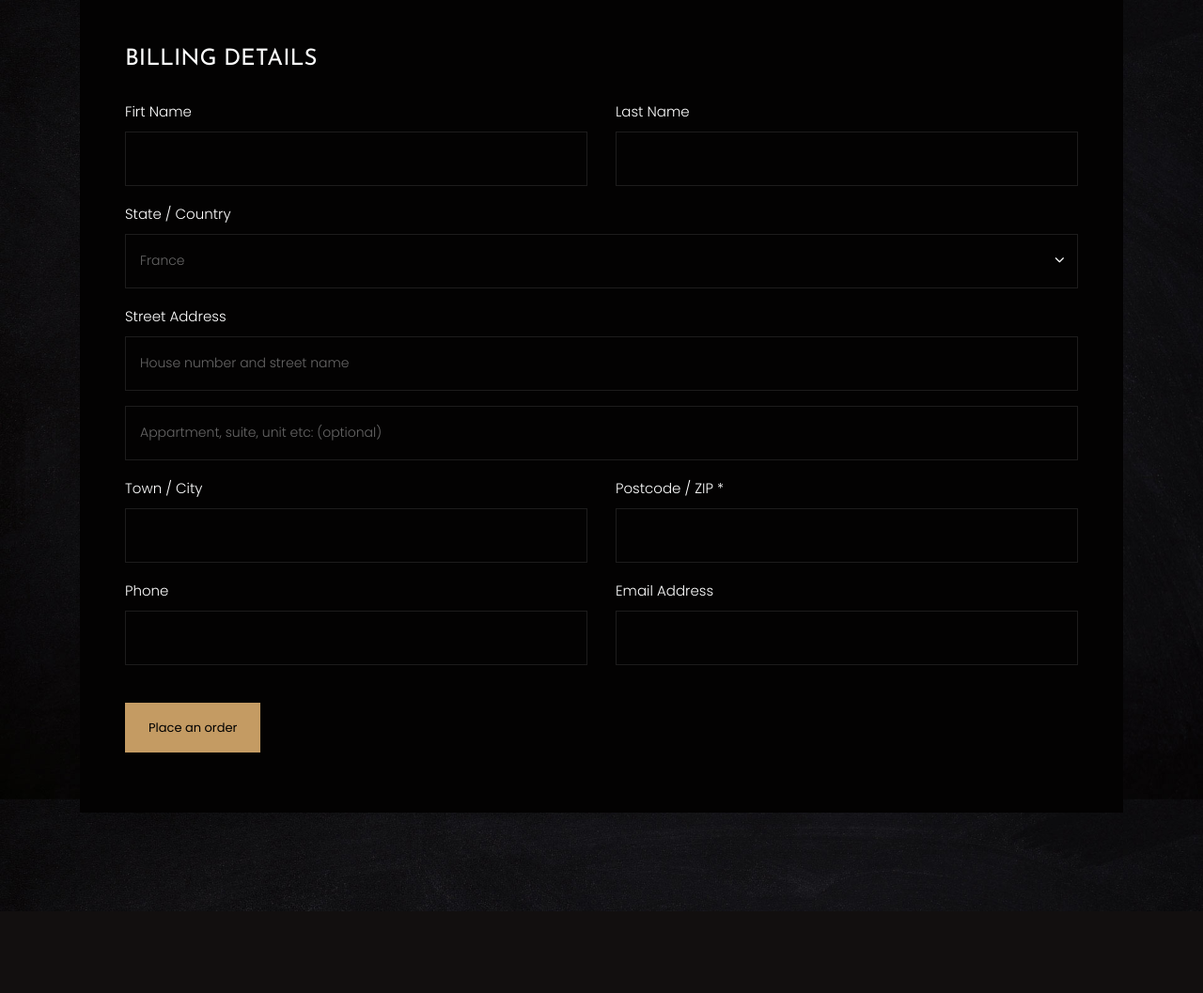
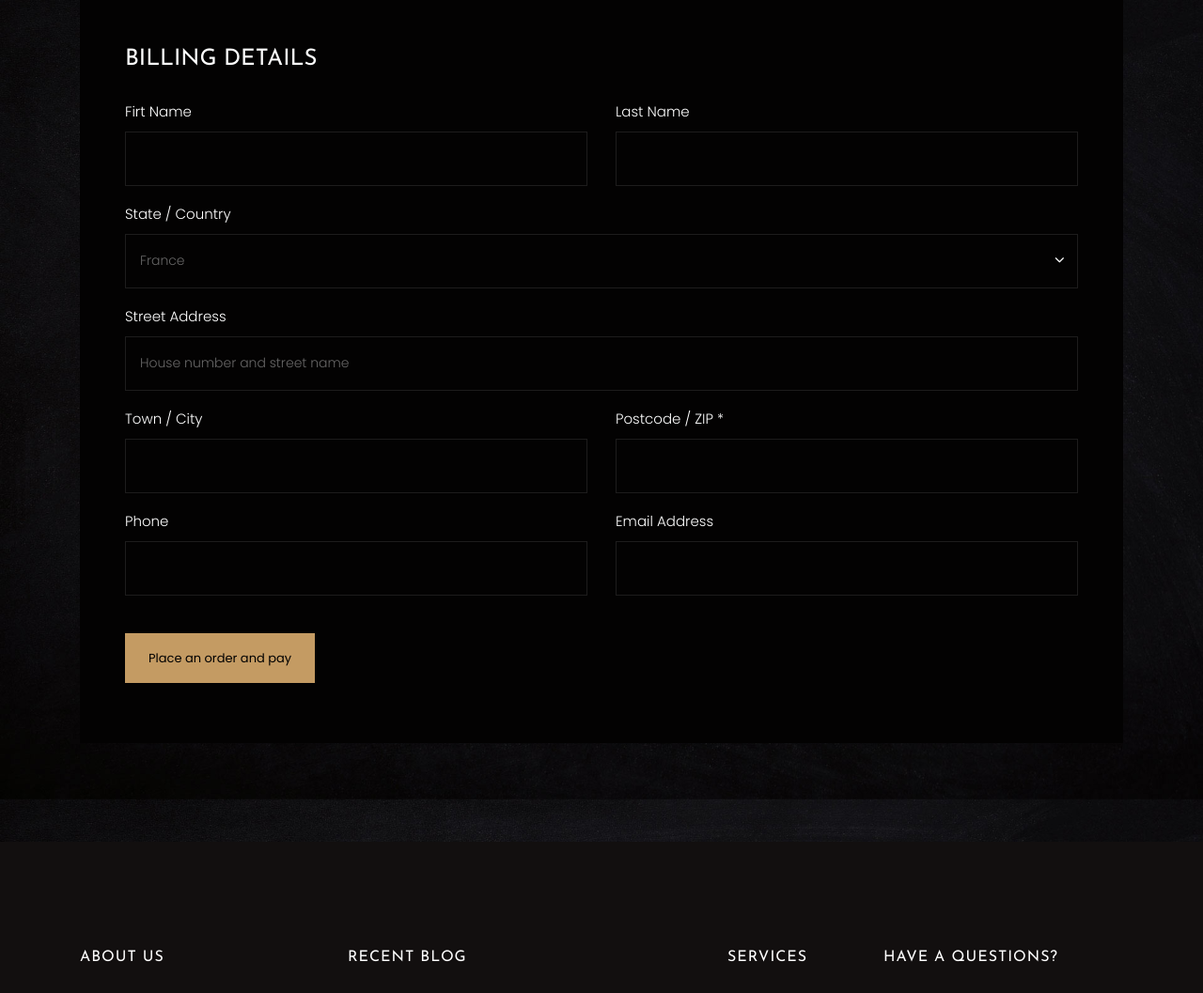
Before and after one commit to ayodisu/coffee-shop, a PHP site: page /coffee-blend/products/checkout.php in a window 1280 px wide. Shown: the part 856-1913 px from the top of the page at 94% size. Run offline with PHP 8.4, Linux system fonts and the light colour scheme; some libraries are stand-ins or nearby versions; some web fonts are replaced.

Commit message:
added validation for the checkout page and fixed a few issues

```diff
--- a/products/checkout.php
+++ b/products/checkout.php
@@ -5,10 +5,40 @@
 
 if (isset($_POST['submit'])) {
 
-		if (empty($_POST['first_name']) OR empty($_POST['last_name']) OR empty($_POST['state']) OR empty($_POST['street_address'])) {
+	if (empty($_POST['first_name']) OR empty($_POST['last_name']) OR empty($_POST['state']) OR empty($_POST['street_address']) OR empty($_POST['town']) OR empty($_POST['zip_code']) OR empty($_POST['phone']) OR empty($_POST['email'])) {
 		echo "<script>alert('one or more inputs are empty');</script>";
 	} else {
 
+		$first_name = $_POST['first_name'];
+		$last_name = $_POST['last_name'];
+		$state = $_POST['state'];
+		$street_address = $_POST['street_address'];
+		$town = $_POST['town'];
+		$zip_code = $_POST['zip_code'];
+		$phone = $_POST['phone'];
+		$email = $_POST['email'];
+		$user_id = $_SESSION['user_id'];
+		$status = "pending";
+		$total_price = $_SESSION['total_price'];
+
+		$place_orders = $conn->prepare("INSERT INTO orders (first_name, last_name, state, street_address, town, zip_code, phone, email, user_id, status, total_price) VALUES (:first_name, :last_name, :state, :street_address, :town, :zip_code, :phone, :email, :user_id, :status, :total_price)");
+
+		$place_orders->execute([
+			":first_name" => $first_name,
+			":last_name" => $last_name,
+			":state" => $state,
+			":street_address" => $street_address,
+			":town" => $town,
+			":zip_code" => $zip_code,
+			":phone" => $phone,
+			":email" => $email,
+			":user_id" => $user_id,
+			":status" => $status,
+			":total_price" => $total_price,
+
+		]);
+
+		header("location: pay.php");
 	}
 }
 ?>
@@ -34,19 +64,19 @@
 	<div class="container">
 		<div class="row">
 			<div class="col-md-12 ftco-animate">
-						<form action="#" class="billing-form ftco-bg-dark p-3 p-md-5">
+				<form action="checkout.php" method="POST" class="billing-form ftco-bg-dark p-3 p-md-5">
 					<h3 class="mb-4 billing-heading">Billing Details</h3>
 					<div class="row align-items-end">
 						<div class="col-md-6">
 							<div class="form-group">
 								<label for="firstname">Firt Name</label>
-	                  <input type="text" class="form-control" placeholder="">
+								<input name="first_name" type="text" class="form-control" placeholder="">
 							</div>
 						</div>
 						<div class="col-md-6">
 							<div class="form-group">
 								<label for="lastname">Last Name</label>
-	                  <input type="text" class="form-control" placeholder="">
+								<input name="last_name" type="text" class="form-control" placeholder="">
 							</div>
 						</div>
 						<div class="w-100"></div>
@@ -55,13 +85,13 @@
 								<label for="country">State / Country</label>
 								<div class="select-wrap">
 									<div class="icon"><span class="ion-ios-arrow-down"></span></div>
-		                  <select name="" id="" class="form-control">
-		                  	<option value="">France</option>
-		                    <option value="">Italy</option>
-		                    <option value="">Philippines</option>
-		                    <option value="">South Korea</option>
-		                    <option value="">Hongkong</option>
-		                    <option value="">Japan</option>
+									<select name="state" id="" class="form-control">
+										<option value="France">France</option>
+										<option value="Italy">Italy</option>
+										<option value="Philippines">Philippines</option>
+										<option value="South Korea">South Korea</option>
+										<option value="Hongkong">Hongkong</option>
+										<option value="Japan">Japan</option>
 									</select>
 								</div>
 							</div>
@@ -70,45 +100,45 @@
 						<div class="col-md-12">
 							<div class="form-group">
 								<label for="streetaddress">Street Address</label>
-	                  <input type="text" class="form-control" placeholder="House number and street name">
+								<input name="street_address" type="text" class="form-control" placeholder="House number and street name">
 							</div>
 						</div>
-		            <div class="col-md-12">
+						<!-- <div class="col-md-12">
 		            	<div class="form-group">
 	                  <input type="text" class="form-control" placeholder="Appartment, suite, unit etc: (optional)">
 	                </div>
-		            </div>
+		            </div> -->
 						<div class="w-100"></div>
 						<div class="col-md-6">
 							<div class="form-group">
 								<label for="towncity">Town / City</label>
-	                  <input type="text" class="form-control" placeholder="">
+								<input name="town" type="text" class="form-control" placeholder="">
 							</div>
 						</div>
 						<div class="col-md-6">
 							<div class="form-group">
 								<label for="postcodezip">Postcode / ZIP *</label>
-	                  <input type="text" class="form-control" placeholder="">
+								<input name="zip_code" type="text" class="form-control" placeholder="">
 							</div>
 						</div>
 						<div class="w-100"></div>
 						<div class="col-md-6">
 							<div class="form-group">
 								<label for="phone">Phone</label>
-	                  <input type="text" class="form-control" placeholder="">
+								<input name="phone" type="text" class="form-control" placeholder="">
 							</div>
 						</div>
 						<div class="col-md-6">
 							<div class="form-group">
 								<label for="emailaddress">Email Address</label>
-	                  <input type="text" class="form-control" placeholder="">
+								<input name="email" type="text" class="form-control" placeholder="">
 							</div>
 						</div>
 						<div class="w-100"></div>
 						<div class="col-md-12">
 							<div class="form-group mt-4">
 								<div class="radio">
-                      <p><a href="#"class="btn btn-primary py-3 px-4">Place an order</a></p>
+									<p><button name="submit" type="submit" class="btn btn-primary py-3 px-4">Place an order and pay</button></p>
 
 								</div>
 							</div>
```
Also changed, not shown: products/pay.php (added). Lines whose indentation alone changed are shown as unchanged.
